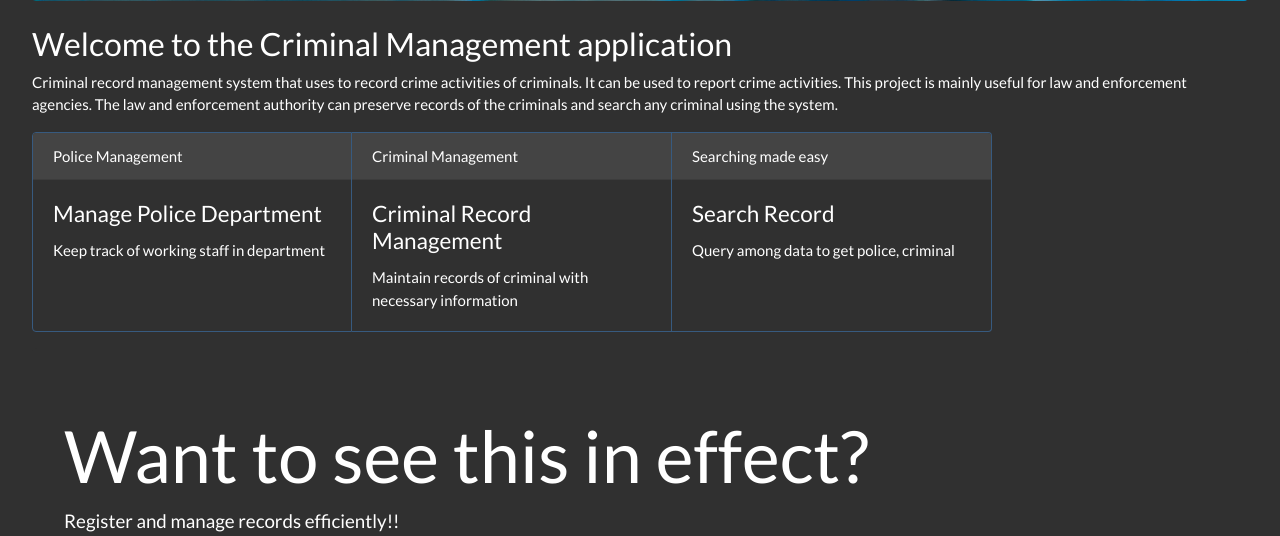
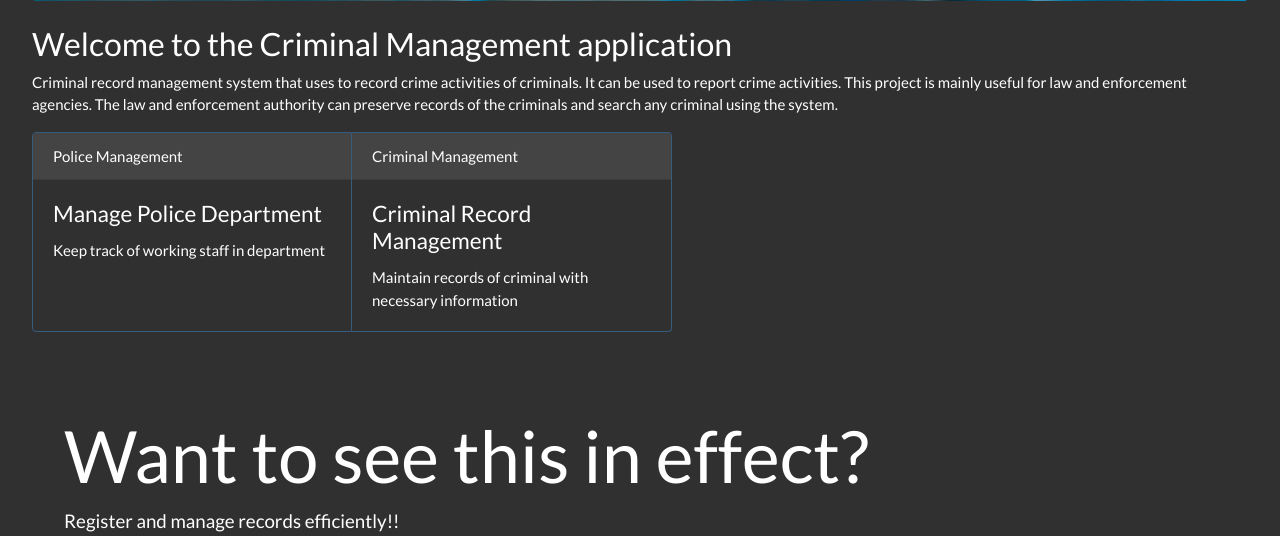
Before and after one commit to ganadhish1999/CodeIgniterCriminalManagementSystem, a PHP site: the page made by application/views/pages/home.php in a window 1280 px wide. Shown: the part 1058-1594 px from the top of the page. Run offline with PHP 8.4, Linux system fonts and the light colour scheme; the template is opened without the code that fills it, so the values that code supplies are empty.

Commit message:
removed search in home page

```diff
--- a/application/views/pages/home.php
+++ b/application/views/pages/home.php
@@ -29,14 +29,6 @@
     </div>
     </div>
 
-    <div class="card border-primary mb-3" style="max-width: 20rem;">
-    <div class="card-header">Searching made easy</div>
-    <div class="card-body">
-        <h4 class="card-title">Search Record</h4>
-        <p class="card-text">Query among data to get police, criminal</p>
-    </div>
-    </div>
-
 </div>
 
 <div class="jumbotron">
```
